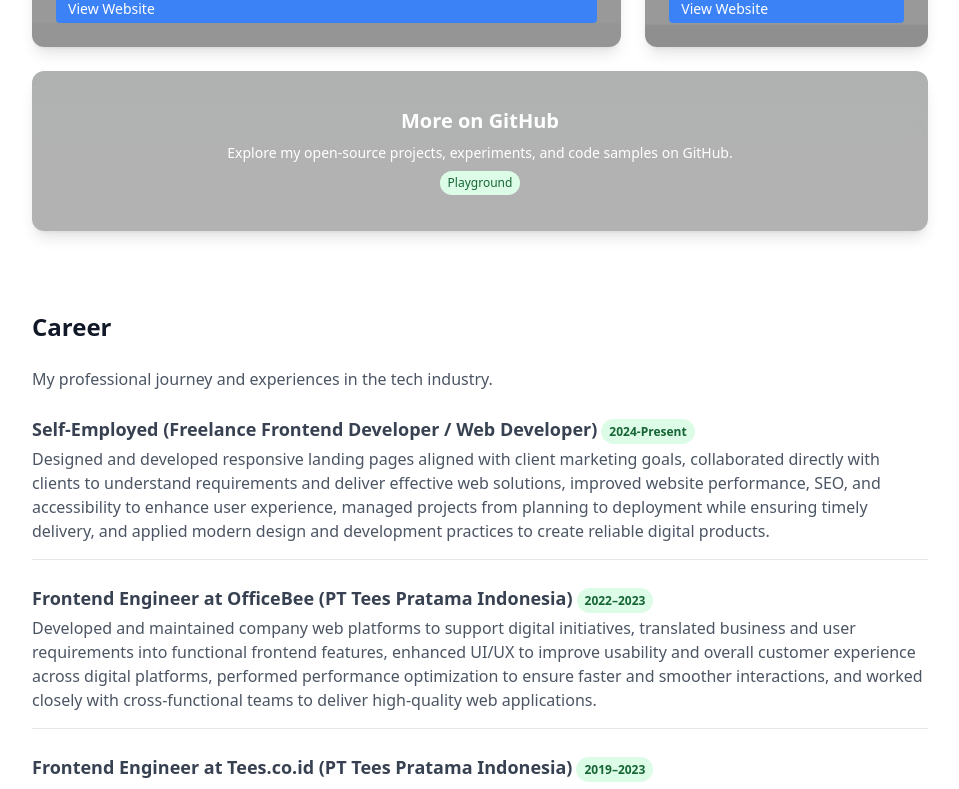
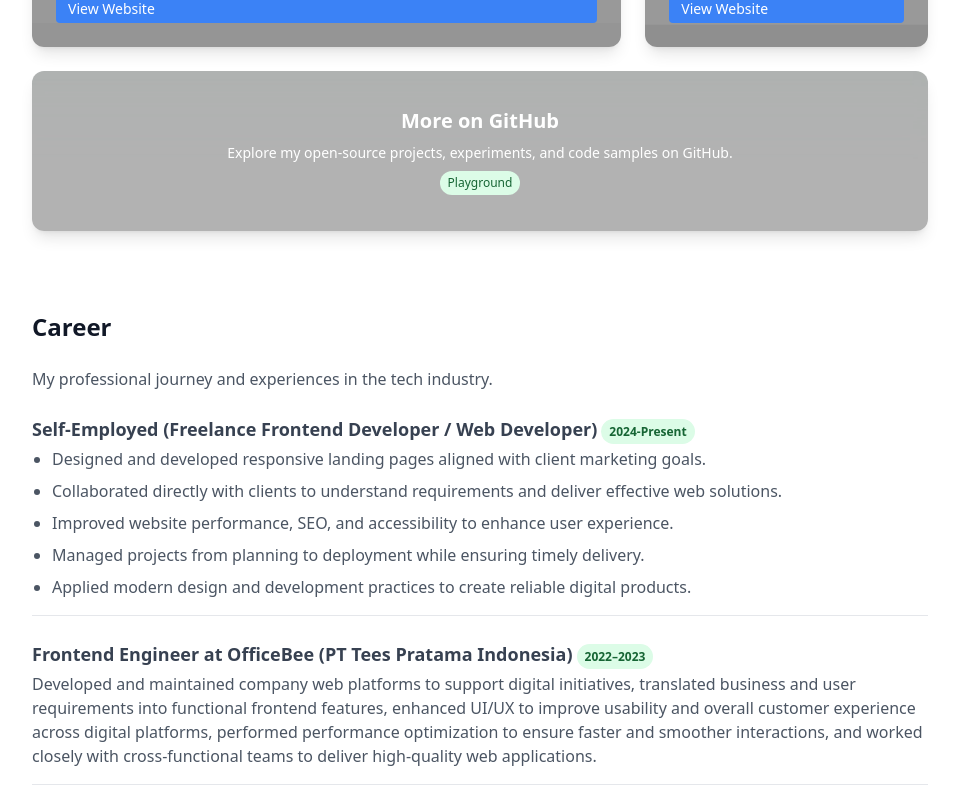
Before and after one commit to verinverdian/portofolio, a Next.js app: page / in a window 1280 px wide. Shown: the part 1024-1813 px from the top of the page, without its empty margins (160-1119 px from the left). Built offline with nearby package versions, Linux system fonts and the light colour scheme.

Commit message:
page: updated career details

```diff
--- a/src/app/page.tsx
+++ b/src/app/page.tsx
@@ -252,7 +252,24 @@ export default function Portfolio() {
                   </span></h3>
               </div>
               <p className="mt-1 text-gray-600 dark:text-gray-400">
-                Designed and developed responsive landing pages aligned with client marketing goals, collaborated directly with clients to understand requirements and deliver effective web solutions, improved website performance, SEO, and accessibility to enhance user experience, managed projects from planning to deployment while ensuring timely delivery, and applied modern design and development practices to create reliable digital products. </p>
+                <ul className="list-disc pl-5 space-y-2">
+  <li>
+    Designed and developed responsive landing pages aligned with client marketing goals.
+  </li>
+  <li>
+    Collaborated directly with clients to understand requirements and deliver effective web solutions.
+  </li>
+  <li>
+    Improved website performance, SEO, and accessibility to enhance user experience.
+  </li>
+  <li>
+    Managed projects from planning to deployment while ensuring timely delivery.
+  </li>
+  <li>
+    Applied modern design and development practices to create reliable digital products.
+  </li>
+</ul>
+              </p>
             </li>
 
             {/* OfficeBee.co */}
```
